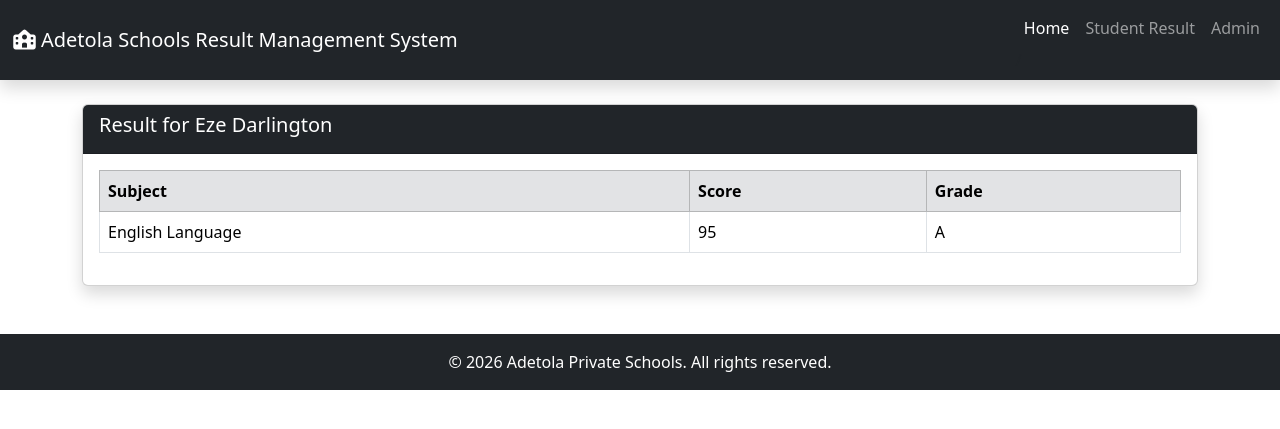
After one commit to Darlington112/Adetola-Result-Management-System, a Django app: page /admin_view_result/6/ in a window 1280 px wide. The commit adds this page. Shown: the top 429 px of the page. Run offline with Django 5.2, Linux system fonts and the light colour scheme; a user stored in the database is signed in; data comes from the database, SQL or seed files in the repository; some libraries are stand-ins or nearby versions.

Commit message:
Added grade, view-result in manage-student

```diff
--- a/SRM/urls.py
+++ b/SRM/urls.py
@@ -18,7 +18,7 @@ from django.contrib import admin
 from django.urls import path
 
 from resultManager.views import index
-from resultManager.views import admin_login, admin_dashboard, create_class, admin_logout, manage_classes, edit_class, create_subject, manage_subject, edit_subject, add_subject_combination, manage_subject_combination, add_student, manage_student, edit_student, add_notice, manage_notice, add_result, get_students_subjects, manage_result,edit_result, change_password, search_result, check_result, notice_detail
+from resultManager.views import admin_login, admin_dashboard, create_class, admin_logout, manage_classes, edit_class, create_subject, manage_subject, edit_subject, add_subject_combination, manage_subject_combination, add_student, manage_student, edit_student, add_notice, manage_notice, add_result, get_students_subjects, manage_result,edit_result, change_password, search_result, check_result, notice_detail, admin_view_result
 
 urlpatterns = [
     path('admin/', admin.site.urls),
@@ -48,6 +48,8 @@ urlpatterns = [
      path('search_result/',search_result, name='search_result'),
      path('check_result/',check_result, name='check_result'),
      path('notice_detail/<int:notice_id>/',notice_detail, name='notice_detail'),
+     path('admin_view_result/<int:student_id>/', admin_view_result, name='admin_view_result')
+
 
 
 ]
--- a/resultManager/models.py
+++ b/resultManager/models.py
@@ -4,7 +4,6 @@ from django.db import models
 
 class Class(models.Model):
     class_name = models.CharField(max_length=100)
-    class_numeric = models.IntegerField()
     section = models.CharField(max_length=20)
     creation_date = models.DateTimeField(auto_now_add=True)
     updation_date = models.DateTimeField(auto_now=True)
@@ -66,11 +65,29 @@ class Result(models.Model):
     student_class = models.ForeignKey(Class, on_delete=models.SET_NULL, null=True)
     subject = models.ForeignKey(Subject, on_delete=models.SET_NULL, null=True)
     marks = models.IntegerField()
+    grade = models.CharField(max_length=2, blank=True)
     posting_date = models.DateTimeField(auto_now_add=True)
     updation_date = models.DateTimeField(auto_now=True)
 
+    def save(self, *args, **kwargs):
+     self.marks = int(self.marks)  # ✅ FIX
+
+     if self.marks >= 70:
+        self.grade = 'A'
+     elif self.marks >= 60:
+        self.grade = 'B'
+     elif self.marks >= 50:
+        self.grade = 'C'
+     elif self.marks >= 45:
+        self.grade = 'D'
+     else:
+        self.grade = 'F'
+
+     super().save(*args, **kwargs)
+
+
     def __str__(self):
-        return f"{self.student} - {self.subject} - {self.marks}"
+        return f"{self.student} - {self.subject} - {self.marks} ({self.grade})"
 
 class Notice(models.Model):
    title = models.CharField(max_length=200)
--- a/resultManager/templates/add_student.html
+++ b/resultManager/templates/add_student.html
@@ -45,7 +45,7 @@
         name="rollID"
         placeholder="Enter roll ID"
         required
-        maxlength="5"
+        maxlength="10"
         >
     </div>
     <div class="mb-3">
--- /dev/null
+++ b/resultManager/templates/admin_view_result.html
@@ -0,0 +1,40 @@
+{% extends "base.html" %} {% block content %}
+
+<div class="container mt-4">
+  <div class="card shadow">
+    <div class="card-header bg-dark text-white">
+      <h5>Result for {{ student.name }}</h5>
+    </div>
+
+    <div class="card-body">
+      <table class="table table-bordered">
+        <thead class="table-secondary">
+          <tr>
+            <th>Subject</th>
+            <th>Score</th>
+            <th>Grade</th>
+          </tr>
+        </thead>
+        <tbody>
+          {% for result in results %}
+          <tr>
+            <td>{{ result.subject.subject_name }}</td>
+            <td>{{ result.marks }}</td>
+            <td>{{ result.grade }}</td>
+          </tr>
+          {% empty %}
+
+          <tr>
+            <td colspan="3" class="text-center text-danger">
+              No result available
+            </td>
+          </tr>
+          {% endfor %}
+          </tr>
+        </tbody>
+      </table>
+    </div>
+  </div>
+</div>
+
+{% endblock %}
--- a/resultManager/templates/manage_classes.html
+++ b/resultManager/templates/manage_classes.html
@@ -22,7 +22,7 @@
       <tr>
         <th scope="col">#</th>
         <th scope="col">Class Name</th>
-        <th scope="col">Class Name (Numeric)</th>
+        <!-- <th scope="col">Class Name (Numeric)</th> -->
         <th scope="col">Section</th>
         <th scope="col">Creation</th>
         <th scope="col">Action</th>
@@ -34,7 +34,7 @@
       <tr>
         <td scope="col">{{forloop.counter}}</td>
         <td scope="col">{{class.class_name}}</td>
-        <td scope="col">{{class.class_numeric}}</td>
+        <!-- <td scope="col">{{class.class_numeric}}</td> -->
         <td scope="col">{{class.section}}</td>
         <td scope="col">{{class.creation_date}}</td>
         <td scope="col">
--- a/resultManager/templates/manage_student.html
+++ b/resultManager/templates/manage_student.html
@@ -57,7 +57,9 @@
             Edit
           </a>
 
-          <a href="" class="btn btn-sm btn-warning" e
+          <a
+            href="{% url 'admin_view_result' student.id %}"
+            class="btn btn-sm btn-warning me-1"
             ><i class="fas fa-check"></i>View Result</a
           >
         </td>
--- a/resultManager/templates/result_page.html
+++ b/resultManager/templates/result_page.html
@@ -37,6 +37,8 @@
                   <th>#</th>
                   <th>Subject</th>
                   <th>Marks Obtained</th>
+                  <th>Grades</th>
+
                 </tr>
               </thead>
               <tbody>
@@ -45,6 +47,7 @@
                   <td>{{forloop.counter}}</td>
                   <td>{{ result.subject.subject_name }}</td>
                   <td>{{ result.marks }}</td>
+                  <td>{{ result.grade }}</td>
                 </tr>
 
                 {% endfor %}
--- a/resultManager/views.py
+++ b/resultManager/views.py
@@ -51,9 +51,9 @@ def create_class(request):
     if request.method == 'POST':
         try:
            class_name = request.POST.get('class_name')
-           class_numeric = request.POST.get('class_name_numeric')
            section = request.POST.get('section')
-           Class.objects.create(class_name=class_name, class_numeric=class_numeric, section=section)
+
+           Class.objects.create(class_name=class_name, section=section)
            messages.success(request, "Class created successfully.")
            return redirect(create_class)
 
@@ -342,7 +342,7 @@ def add_result(request):
            messages.success(request, "Result info added successfully.")
 
         except Exception as e:
-            messages.error(request, f"Error creating Subject.{str(e)}")
+            messages.error(request, f"Error declaring result.{str(e)}")
             return redirect(add_result)
     return render(request, 'add_result.html', locals())
 
@@ -466,3 +466,15 @@ def check_result(request):
         except Exception as e:
              messages.error(request, "No results found for the given Roll ID and Class")
              return redirect('search_result')
+
+
+@login_required(login_url='admin_login')
+def admin_view_result(request, student_id):
+    student = get_object_or_404(Student, id=student_id)
+    results = Result.objects.filter(student=student)
+
+    context = {
+        'student': student,
+        'results': results
+    }
+    return render(request, 'admin_view_result.html', context)
```
Also changed, not shown: resultManager/templates/create_class.html (+8 -5 lines), resultManager/templates/edit_class.html (+7 -5 lines), resultManager/templates/search_result.html (+6 -1 lines), db.sqlite3, resultManager/migrations/0002_remove_class_class_numeric.py (added), resultManager/migrations/0003_result_grade.py (added).
